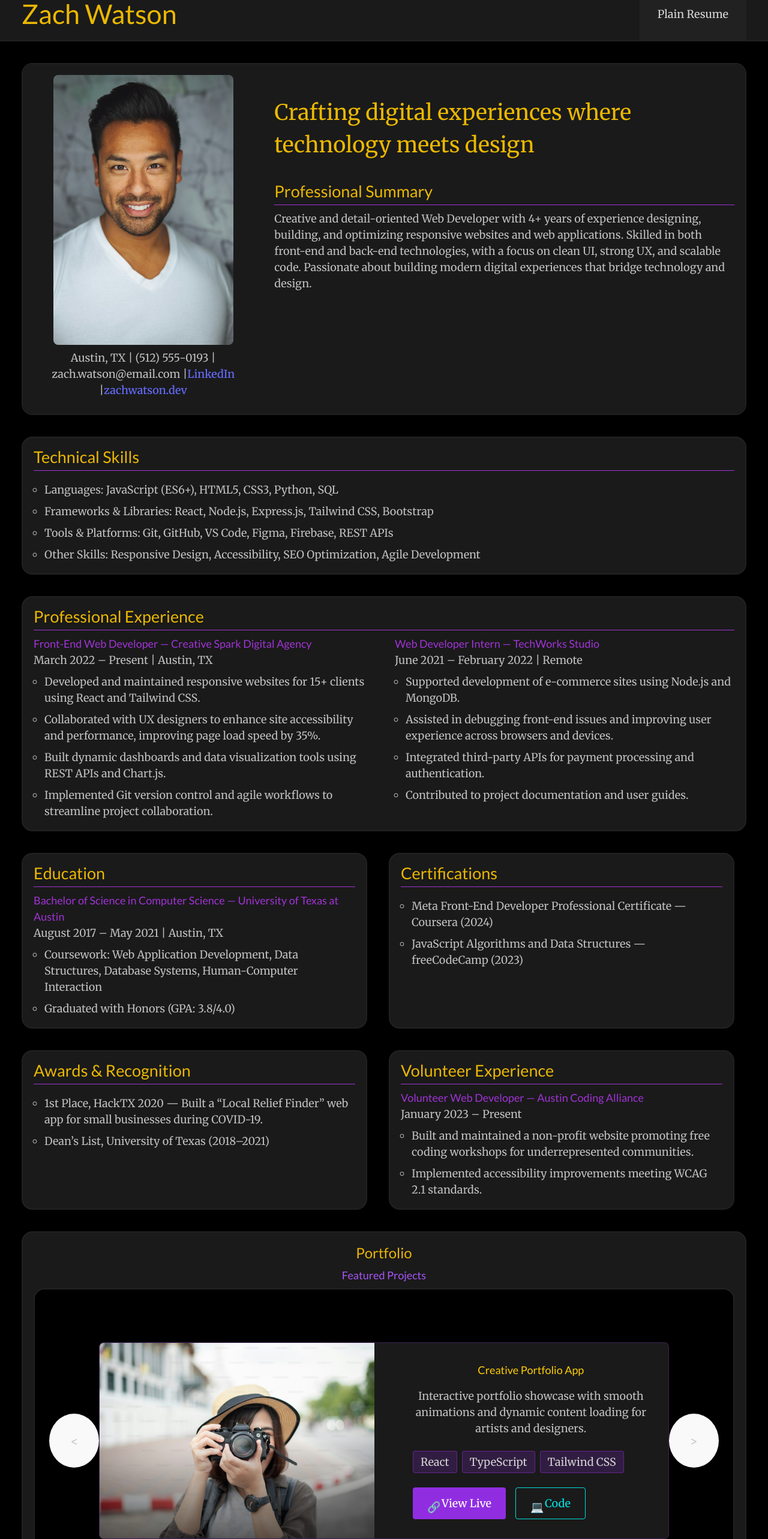
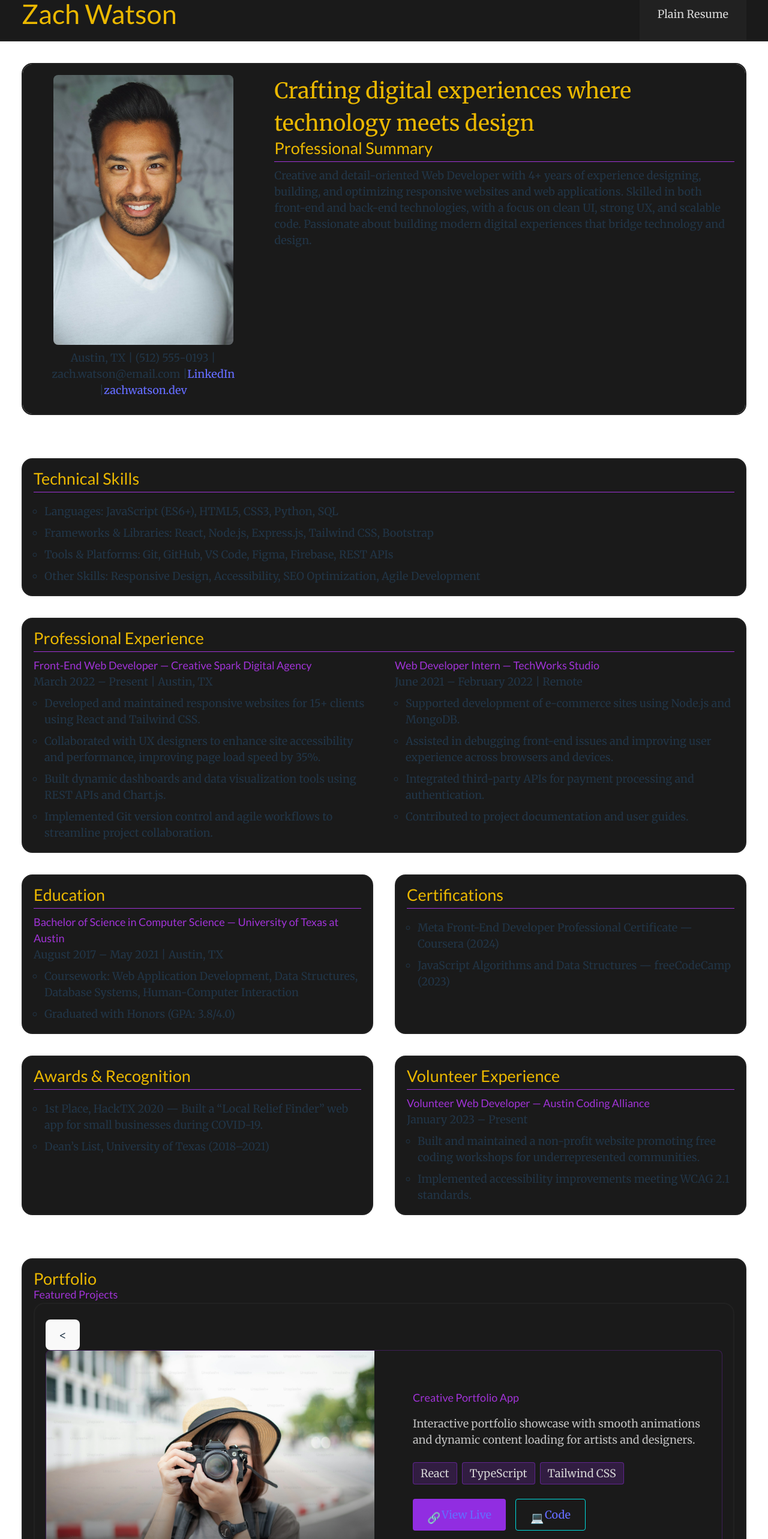
Before and after one commit to Hypobeggar/webapp, a React (Vite) app: page / in a window 1280 px wide. Shown: the part 20-2586 px from the top of the page at 60% size. Built offline with nearby package versions, Linux system fonts and the light colour scheme; the HTML template or start-up script is replaced by a standard one.

Commit message:
Update styling to prevent leak

```diff
--- a/src/MainResume.tsx
+++ b/src/MainResume.tsx
@@ -1,35 +1,35 @@
 import { PortfolioCarousel } from './components/PortfolioCarousel'
-import './assets/main.css'
+import styles from './assets/main.module.css'
 import {Link } from "react-router";
 
 export default function MainResume() {
     return(
-        <div>
-    <nav id="navbar">
+<div className={styles.container}>
+    <nav className={styles.navbar}>
         <h1>Zach Watson</h1>
         <Link to="/plain">Plain Resume</Link>
     </nav>
-    <article id="head">
-        <section id="profile-section">
-            <img id="profile" src="src\assets\img\profile.jpg" alt="profile image"/>
+    <article className={styles.head}>
+        <section className={styles.profileSection}>
+            <img className={styles.profile} src="src\assets\img\profile.jpg" alt="profile image"/>
             <p className='mb-2 mt-2'>Austin, TX | (512) 555-0193 | zach.watson@email.com |
                 <a href="https://www.linkedin.com/in/zach-w-133415383/" target="_blank">LinkedIn</a> |
                 <a href="https://github.com/Hypobeggar" target="_blank">zachwatson.dev</a>
             </p>
         </section>
 
-        <section id="professional-section">
-            <p id="statement" className='mt-9 mb-9'>Crafting digital experiences where technology meets design</p>
+        <section className={styles.professionalSection}>
+            <p  className={styles.statement}>Crafting digital experiences where technology meets design</p>
             <h2>Professional Summary</h2>
             <hr/>
             <p>Creative and detail-oriented Web Developer with 4+ years of experience designing, building, and optimizing responsive websites and web applications. Skilled in both front-end and back-end technologies, with a focus on clean UI, strong UX, and scalable code. Passionate about building modern digital experiences that bridge technology and design.</p>
         </section>
     </article>
-    <main>
+    <main className={styles.main}>
         <section>
             <h2>Technical Skills</h2>
             <hr/>
-            <ul className="text-padding">
+            <ul className={styles.textPadding}>
                 <li>Languages: JavaScript (ES6+), HTML5, CSS3, Python, SQL</li>
                 <li>Frameworks & Libraries: React, Node.js, Express.js, Tailwind CSS, Bootstrap</li>
                 <li>Tools & Platforms: Git, GitHub, VS Code, Figma, Firebase, REST APIs</li>
@@ -40,11 +40,11 @@ export default function MainResume() {
         <section>
             <h2>Professional Experience</h2>
             <hr/>
-            <ul id="experience">
+            <ul className={styles.experience}>
                 <li>
                     <h3>Front-End Web Developer — Creative Spark Digital Agency</h3>
                     <p>March 2022 – Present | Austin, TX</p>
-                    <ul className="text-padding">
+                    <ul className={styles.textPadding}>
                         <li>Developed and maintained responsive websites for 15+ clients using React and Tailwind CSS.</li>
                         <li>Collaborated with UX designers to enhance site accessibility and performance, improving page load speed by 35%.</li>
                         <li>Built dynamic dashboards and data visualization tools using REST APIs and Chart.js.</li>
@@ -54,7 +54,7 @@ export default function MainResume() {
                 <li>
                     <h3>Web Developer Intern — TechWorks Studio</h3>
                     <p>June 2021 – February 2022 | Remote</p>
-                    <ul className="text-padding">
+                    <ul className={styles.textPadding}>
                         <li>Supported development of e-commerce sites using Node.js and MongoDB.</li>
                         <li>Assisted in debugging front-end issues and improving user experience across browsers and devices.</li>
                         <li>Integrated third-party APIs for payment processing and authentication.</li>
@@ -63,42 +63,42 @@ export default function MainResume() {
                 </li>
             </ul>
         </section>
-        <div id="flex-container">
-            <section className="resumeInfo">
+        <div className={styles.flexContainer}>
+            <section className={styles.resumeInfo}>
                 <h2>Education</h2>
                 <hr/>
                 <h3>Bachelor of Science in Computer Science — University of Texas at Austin</h3>
                 <p>August 2017 – May 2021 | Austin, TX</p>
-                <ul className="text-padding">
+                <ul className={styles.textPadding}>
                     <li>Coursework: Web Application Development, Data Structures, Database Systems, Human-Computer Interaction</li>
                     <li>Graduated with Honors (GPA: 3.8/4.0)</li>
                 </ul>
             </section>
 
-            <section className="resumeInfo">
+            <section className={styles.resumeInfo}>
                 <h2>Certifications</h2>
                 <hr/>
-                <ul className="text-padding">
+                <ul className={styles.textPadding}>
                     <li>Meta Front-End Developer Professional Certificate — Coursera (2024)</li>
                     <li>JavaScript Algorithms and Data Structures — freeCodeCamp (2023)</li>
                 </ul>
             </section>
 
-            <section className="resumeInfo">
+            <section className={styles.resumeInfo}>
                 <h2>Awards & Recognition</h2>
                 <hr/>
-                <ul className="text-padding">
+                <ul className={styles.textPadding}>
                     <li>1st Place, HackTX 2020 — Built a “Local Relief Finder” web app for small businesses during COVID-19.</li>
                     <li>Dean’s List, University of Texas (2018–2021)</li>
                 </ul>
             </section>
 
-            <section className="resumeInfo">
+            <section className={styles.resumeInfo}>
                 <h2>Volunteer Experience</h2>
                 <hr/>
                 <h3>Volunteer Web Developer — Austin Coding Alliance</h3>
                 <p>January 2023 – Present</p>
-                <ul className="text-padding">
+                <ul className={styles.textPadding}>
                     <li>Built and maintained a non-profit website promoting free coding workshops for underrepresented communities.</li>
                     <li>Implemented accessibility improvements meeting WCAG 2.1 standards.</li>
                 </ul>
@@ -108,9 +108,9 @@ export default function MainResume() {
 
 
     {/* Portfolio */}
-    <section id="portfolio" className="m-8 text-center">
-      <h2 className="text-yellow-500 text-2xl mb-2">Portfolio</h2>
-      <h3 className="text-purple-500 mb-2">Featured Projects</h3>
+    <section className={styles.portfolio}>
+      <h2>Portfolio</h2>
+      <h3>Featured Projects</h3>
       <PortfolioCarousel/>
     </section>
 
--- a/src/PlainResume.tsx
+++ b/src/PlainResume.tsx
@@ -1,4 +1,4 @@
-import './assets/plain.css'
+import styles from './assets/Plain.module.css'
 
 export default function PlainResume() {
   function handlePrint() {
@@ -6,7 +6,7 @@ export default function PlainResume() {
   }
 
   return (
-    <div>
+    <div className={styles.container}>
           <nav>
             <h1>Zach Watson</h1>
             <div style={{ display: 'flex', gap: '1rem' }}>
--- a/src/assets/main.css
+++ b/src/assets/Main.module.css
@@ -1,48 +1,33 @@
-body{
+.container {
     font-family: "Merriweather";
     background-color: #000;
     color: #C0C0C0;
     line-height: 1.5em;
     font-size: 16px;
     font-size: 1.125em;
+    margin: 0;
+    display: flex;
+    flex-direction: column;
+    min-width: 320px;
+    min-height: auto;
 }
 
-:root {
-  font-family: system-ui, "Merriweather", Arial, sans-serif;
-  line-height: 1.5;
-  font-weight: 400;
-
-
-
-  font-synthesis: none;
-  text-rendering: optimizeLegibility;
-  -webkit-font-smoothing: antialiased;
-  -moz-osx-font-smoothing: grayscale;
-}
-
-a {
+.container a {
   font-weight: 500;
   color: #646cff;
   text-decoration: inherit;
 }
-a:hover {
+
+.container a:hover {
   color: #535bf2;
 }
 
-body {
-  margin: 0;
-  display: flex;
-  place-items: center;
-  min-width: 320px;
-  min-height: 100vh;
-}
-
-h1 {
+.container h1 {
   font-size: 3.2em;
   line-height: 1.1;
 }
 
-button {
+.container button {
   border-radius: 8px;
   border: 1px solid transparent;
   padding: 0.6em 1.2em;
@@ -53,73 +38,77 @@ button {
   cursor: pointer;
   transition: border-color 0.25s;
 }
-button:hover {
+
+.container button:hover {
   border-color: #646cff;
 }
-button:focus,
-button:focus-visible {
+
+.container button:focus,
+.container button:focus-visible {
   outline: 4px auto -webkit-focus-ring-color;
 }
 
 @media (prefers-color-scheme: light) {
-  :root {
+  .container {
     color: #213547;
     background-color: #ffffff;
   }
-  a:hover {
+  .container a:hover {
     color: #747bff;
   }
-  button {
+  .container button {
     background-color: #f9f9f9;
   }
 }
 
-.text-padding li{
+.textPadding li {
   padding-top: 0.5em;
   margin-left: 1em;
-  list-style:none;
+  list-style: none;
 }
 
-main{
+.main {
   display: flex;
   flex-direction: column;
   gap: 2em;
   margin: 2em;
 }
 
-h1,
-h2{
+.container h1,
+.container h2 {
   font-family: "Lato";
   color: #ebb800;
   font-size: 1.5em;
 }
 
-h1{
+.container h1 {
   font-size: 2.5em;
 }
 
-h3{
+.container h3 {
   color: #A133D7;
 }
 
-hr{
+.container hr {
   margin-top: 0.5em;
   margin-bottom: 0.5em;
 }
-ul{
+
+.container ul {
   padding: 0;
   margin: 0;
   list-style: georgian;
 }
 
-li{
+.container li {
   list-style: none;
 }
-.text-padding li{
 
-    list-style:circle;
+.textPadding li {
+  list-style: circle;
 }
-#navbar{
+
+.navbar {
   display: flex;
   background-color: #1A1A1A;
   padding-left: 2em;
@@ -129,91 +118,103 @@ li{
   align-items: center;
 }
 
-#navbar a{
+.navbar a {
   padding: 30px;
   background-color: #212121;
   text-decoration: none;
 }
 
-#navbar a:link,
-#navbar a:visited,
-#navbar a:active{
+.navbar a:link,
+.navbar a:visited,
+.navbar a:active {
   color: #D3D3D3;
 }
 
-#navbar a:hover{
+.navbar a:hover {
   background-color: #ebb800;
 }
 
-section{
+.container section {
   background-color: #1A1A1A;
   padding: 1em;
   border-radius: 1em;
   border: 2px solid #212121;
 }
 
-#head{
+.head {
   display: grid;
   grid-template-columns: 1fr;
   row-gap: 2em;
   margin: 2em;
 }
 
-#profile-section{
+.profileSection {
   display: flex;
   flex-direction: column;
   align-items: center;
   text-align: center;
 }
 
-#profile{
+.professionalSection {
+
+}
+
+.profile {
   max-width: 33vw;
   max-height: 25em;
   border-radius: 8px;
 }
 
-hr{
+.container hr {
   border-color: #A133D7;
 }
 
-#flex-container{
+.flexContainer {
   display: flex;
   flex-direction: column;
   gap: 2em;
 }
 
-#portfolio{
+.portfolio {
   position: relative;
   margin: 2em;
 }
 
-#statement{
+.statement {
   font-size: 2em;
   line-height: 1.5em;
   color: #ebb800;
 }
 
-#carousel{
+.carousel {
   display: flex;
   justify-content: space-between;
   align-items: center;
 }
 
-#carousel-img{
+.carouselImg {
   width: 80%;
   height: 500px;
   object-fit: cover;
 }
 
-.caraButtons{
+.caraButtons {
   height: 5em;
   width: 5em;
   border-radius: 50%;
   user-select: none;
 }
 
+.experience {
+
+}
+
+.resumeInfo {
+
+}
+
 @media (min-width: 1024px) {
-  #head{
+  .head {
     display: grid;
     grid-template-columns: 1fr 2fr;
     border-radius: 1em;
@@ -221,26 +222,25 @@ hr{
     overflow: hidden;
   }
 
-  .resumeInfo{
+  .resumeInfo {
     flex: 1 1 45%;
   }
 
-  #flex-container{
+  .flexContainer {
     display: flex;
     flex-wrap: wrap;
     flex-direction: row;
     gap: 2em;
   }
 
-  #experience{
+  .experience {
     display: grid;
     grid-template-columns: 1fr 1fr;
     gap: 2em;
   }
 
-  article section{
+  .container article section {
     border-radius: 0;
     border: none;
   }
-
 }
--- a/src/assets/plain.css
+++ b/src/assets/Plain.module.css
@@ -4,7 +4,6 @@
 
 
 body{
-  margin: 2em;
   font-family: 'Merriweather', serif;
 }
 
```
